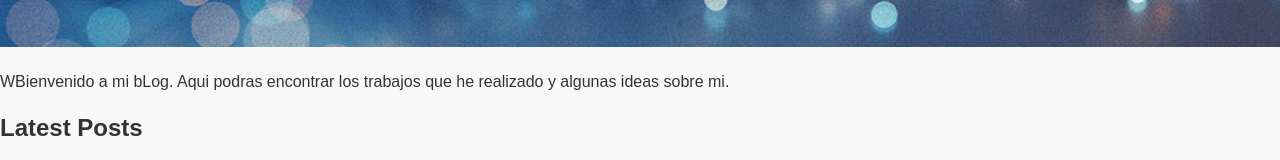
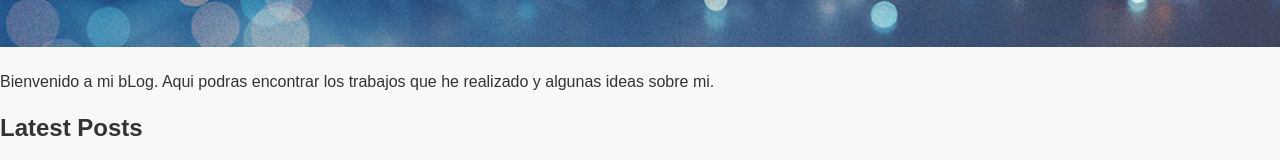
Before and after one commit to Kashirajaji/Kashirajaji.github.io, a plain HTML site: page index.html in a window 1280 px wide. Shown: the part 576-736 px from the top of the page. Drawn offline with Linux system fonts and the light colour scheme.

Commit message:
Update index.html

```diff
--- a/index.html
+++ b/index.html
@@ -22,7 +22,7 @@
     </nav>
     <h1>My Blog</h1>
     <img src="datascience-hero.jpg" alt="datascience-hero.jpg">
-    <p>WBienvenido a mi bLog. Aqui podras encontrar los trabajos que he realizado y algunas ideas sobre mi.</p>
+    <p>Bienvenido a mi bLog. Aqui podras encontrar los trabajos que he realizado y algunas ideas sobre mi.</p>
     <h2>Latest Posts</h2>
     <ul>
       <li><a href="#">Ciencia de Datos</a></li>
```
